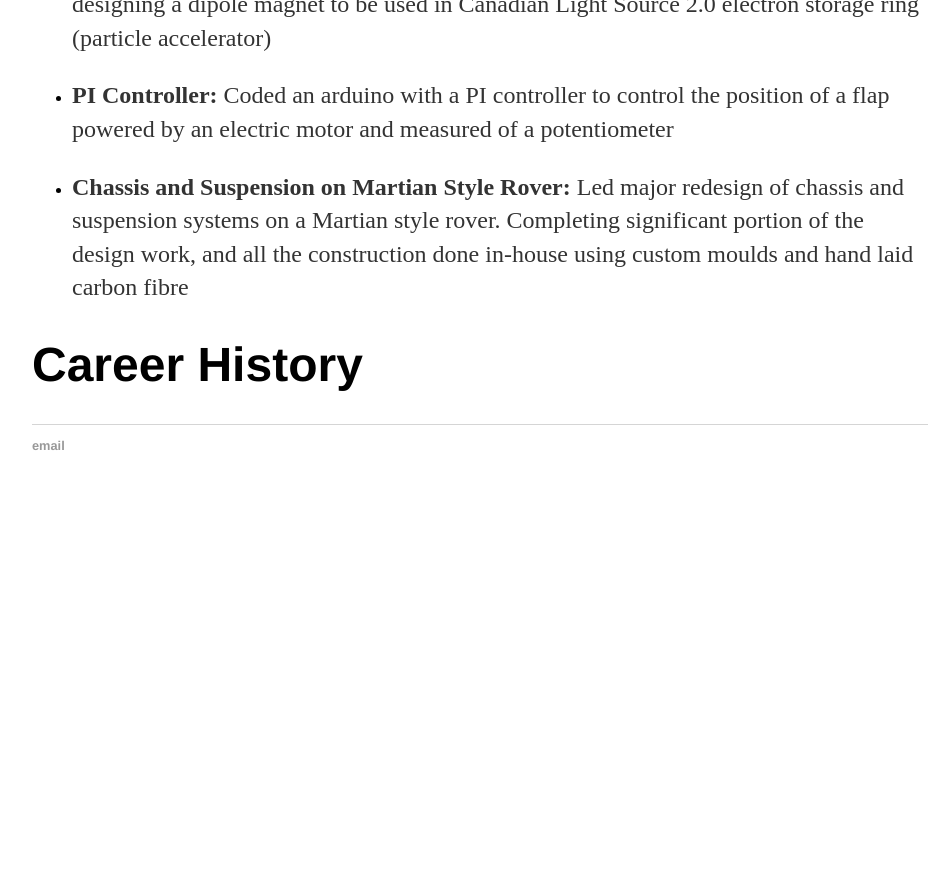
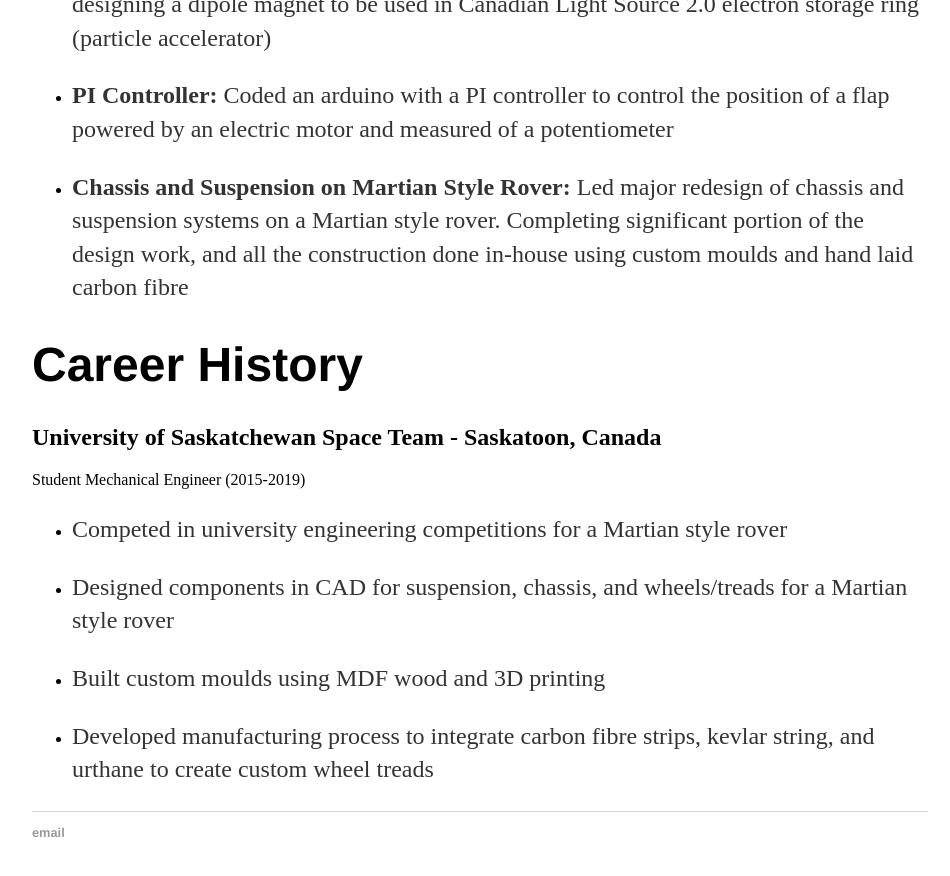
Before and after one commit to Bill371/Bill371.github.io, a Jekyll site: the page built from CV/index.html, in a window 1280 px wide and 900 px high, scrolled down 1154 px. Shown: the top 876 px of the window, without its empty margins (160-1110 px from the left). Built offline with Jekyll 4.4.1, drawn with Linux system fonts in a browser that asks for light colours; before the commit the page ends 1667 px from its top, so only the background shows below that.

Commit message:
Update index.html
Create first attempt at career section

```diff
--- a/CV/index.html
+++ b/CV/index.html
@@ -58,3 +58,20 @@
 
 
 <h1>Career History</h1>
+<h2>University of Saskatchewan Space Team - Saskatoon, Canada</h2>
+Student Mechanical Engineer (2015-2019)
+<ul>
+  <li>
+    <p>Competed in university engineering competitions for a Martian style rover</p>
+  </li>
+  <li>
+    <p>Designed components in CAD for suspension, chassis, and wheels/treads for a Martian style rover</p>
+  </li>
+  <li>
+    <p>Built custom moulds using MDF wood and 3D printing</p>
+  </li>
+  <li>
+    <p>Developed manufacturing process to integrate carbon fibre strips, kevlar string, and urthane to
+create custom wheel treads</p>
+  </li>
+</ul>
```
Also changed, not shown: other parts of CV/index.html (+1 -1 lines).
